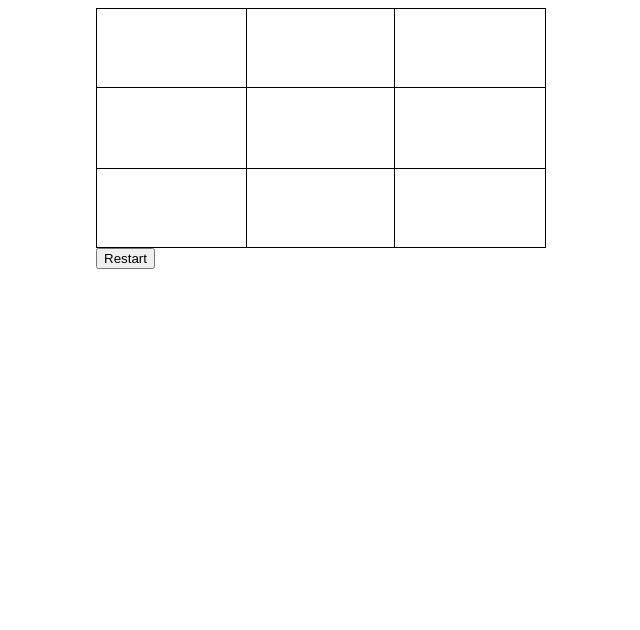
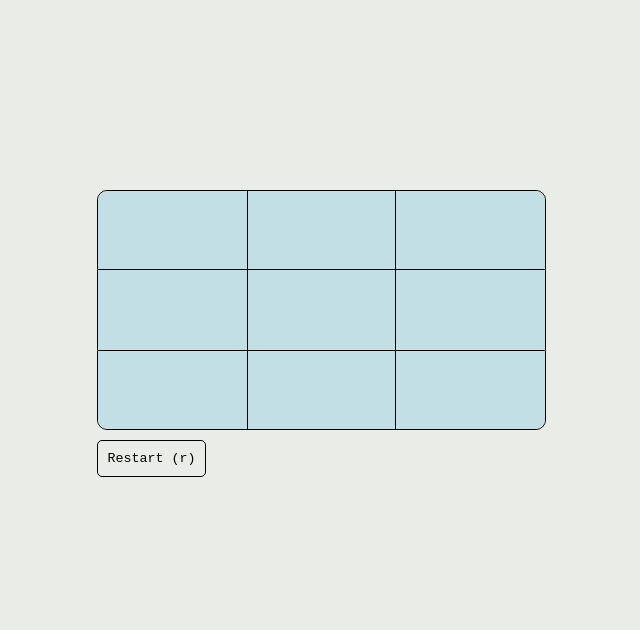
Before and after one commit to simeg/impossible-tic-tac-toe, a website: page www/index.html in a window 1280 px wide. Shown: the whole page, without its empty margins (319-959 px from the left). Drawn offline with Linux system fonts and the light colour scheme.

Commit message:
Make UI pretty

```diff
--- a/www/board.js
+++ b/www/board.js
@@ -2,12 +2,16 @@ import {Game} from "wasm-impossible-tic-tac-toe";
 
 const game = Game.new();
 
-const updateBoard = () =>
+const updateBoard = () => {
   game.getCells().forEach(c => {
     const {row, column} = c;
     const element = document.getElementById(`cell-${row}-${column}`);
     element.innerText = toBoardValue(c.value);
   });
+  if (!game.hasEmptyCells()) {
+    document.querySelector("#lose-text").style.visibility = "visible";
+  }
+};
 
 const toBoardValue = rustValue => {
   switch (rustValue.toLowerCase()) {
@@ -35,11 +39,19 @@ const attachOnClick = ({element, x, y}) => {
   };
 };
 const initGame = () => {
-  game.getCells().map(toObj).map(getElement).map(attachOnClick);
-  document.querySelector("#btn-restart").onclick = () => {
+  game.getCells()
+    .map(toObj)
+    .map(getElement)
+    .map(attachOnClick);
+
+  const resetBoardState = () => {
+    document.querySelector("#lose-text").style.visibility = "hidden";
     game.restart();
     updateBoard();
   };
+
+  document.querySelector("#btn-restart").onclick = () => resetBoardState();
+  document.addEventListener("keypress", e => e.key.toLowerCase() === "r" && resetBoardState());
 };
 
 initGame();
--- a/www/index.html
+++ b/www/index.html
@@ -9,6 +9,7 @@
     browser.
 </noscript>
 <div class="container">
+    <div class="inner-container">
         <div class="row">
             <span class="cell" id="cell-0-0"></span>
             <span class="cell" id="cell-0-1"></span>
@@ -24,7 +25,9 @@
             <span class="cell" id="cell-2-1"></span>
             <span class="cell" id="cell-2-2"></span>
         </div>
-    <button id="btn-restart">Restart</button>
+        <button id="btn-restart">Restart (r)</button>
+        <span id="lose-text">Ha, you lose 😎</span>
+    </div>
 </div>
 <script src="./bootstrap.js"></script>
 </body>
@@ -37,15 +40,20 @@
         box-sizing: border-box;
     }
 
-    .cell {
-        float: left;
+    html, body {
+        height: 100%;
+        background-color: #EAECE7;
     }
 
     .container {
-        margin: 0 auto;
-        content: "";
-        display: table;
-        clear: both;
+        justify-content: center;
+        align-items: center;
+        display: flex;
+        height: 100%;
+    }
+
+    .inner-container {
+        padding-bottom: 150px;
     }
 
     /* Grid border lines */
@@ -59,7 +67,7 @@
     }
 
     .row {
-        width: 450px;
+        width: auto;
         height: 80px;
     }
 
@@ -68,17 +76,65 @@
         border-right: 1px solid black;
     }
 
+    /* Fix border radius on cells */
+    .row:nth-child(1) {
+        border-top-right-radius: 10px;
+        border-top-left-radius: 10px;
+    }
+
+    .row:nth-child(3) {
+        border-bottom-right-radius: 10px;
+        border-bottom-left-radius: 10px;
+    }
+
+    .row:nth-child(1) > .cell:nth-of-type(1) {
+        border-top-left-radius: 10px;
+    }
+    .row:nth-child(1) > .cell:nth-of-type(3) {
+        border-top-right-radius: 10px;
+    }
+    .row:nth-child(3) > .cell:nth-of-type(1) {
+        border-bottom-left-radius: 10px;
+    }
+    .row:nth-child(3) > .cell:nth-of-type(3) {
+        border-bottom-right-radius: 10px;
+    }
+
     .cell {
+        background-color: #C2DFE5;
+        float: left;
         transition: background-color 0.5s ease;
-        display: inline-block;
         height: 100%;
         width: 149px;
-        font-size: 68px;
+        font-family: sans-serif;
+        font-size: 71px;
         text-align: center;
     }
 
     .cell:hover {
-        background-color: #e2e2e2;
+        background-color: #e5d4c2;
         cursor: pointer;
     }
+
+    #btn-restart {
+        background-color: #EAECE7;
+        border: 1px solid black;
+        border-radius: 5px;
+        padding: 10px;
+        font-family: monospace;
+        margin-top: 10px;
+        outline: none;
+    }
+
+    #btn-restart:hover {
+        background-color: #d2d2d2;
+        cursor: pointer;
+    }
+
+    #lose-text {
+        float: right;
+        font-family: monospace;
+        margin-top: 15px;
+        visibility: hidden;
+    }
 </style>
```
Also changed, not shown: 1 other file. Lines whose indentation alone changed are shown as unchanged.
